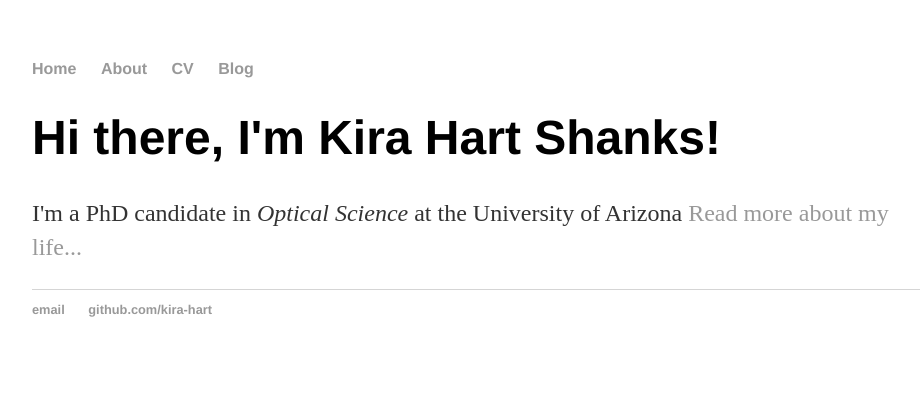
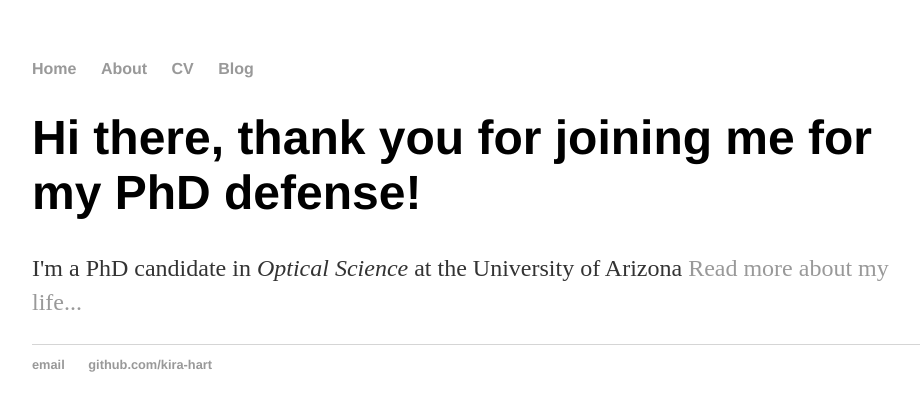
Before and after one commit to kira-hart/kira-hart.github.io, a Jekyll site: the page built from index.html, in a window 1280 px wide. Shown: the top 411 px of the page, without its empty margins (160-1080 px from the left). Built offline with Jekyll 4.4.1, drawn with Linux system fonts in a browser that asks for light colours.

Commit message:
Update index.html

```diff
--- a/index.html
+++ b/index.html
@@ -1,8 +1,8 @@
 ---
 layout: default
-title: Kira Hart, Optical Scientist
+title: Kira Ann Shanks
 ---
 <div class="blurb">
-	<h1>Hi there, I'm Kira Hart Shanks!</h1>
+	<h1>Hi there, thank you for joining me for my PhD defense!</h1>
 	<p>I'm a PhD candidate in <em>Optical Science</em> at the University of Arizona <a href="/about">Read more about my life...</a></p>
 </div><!-- /.blurb -->
```
